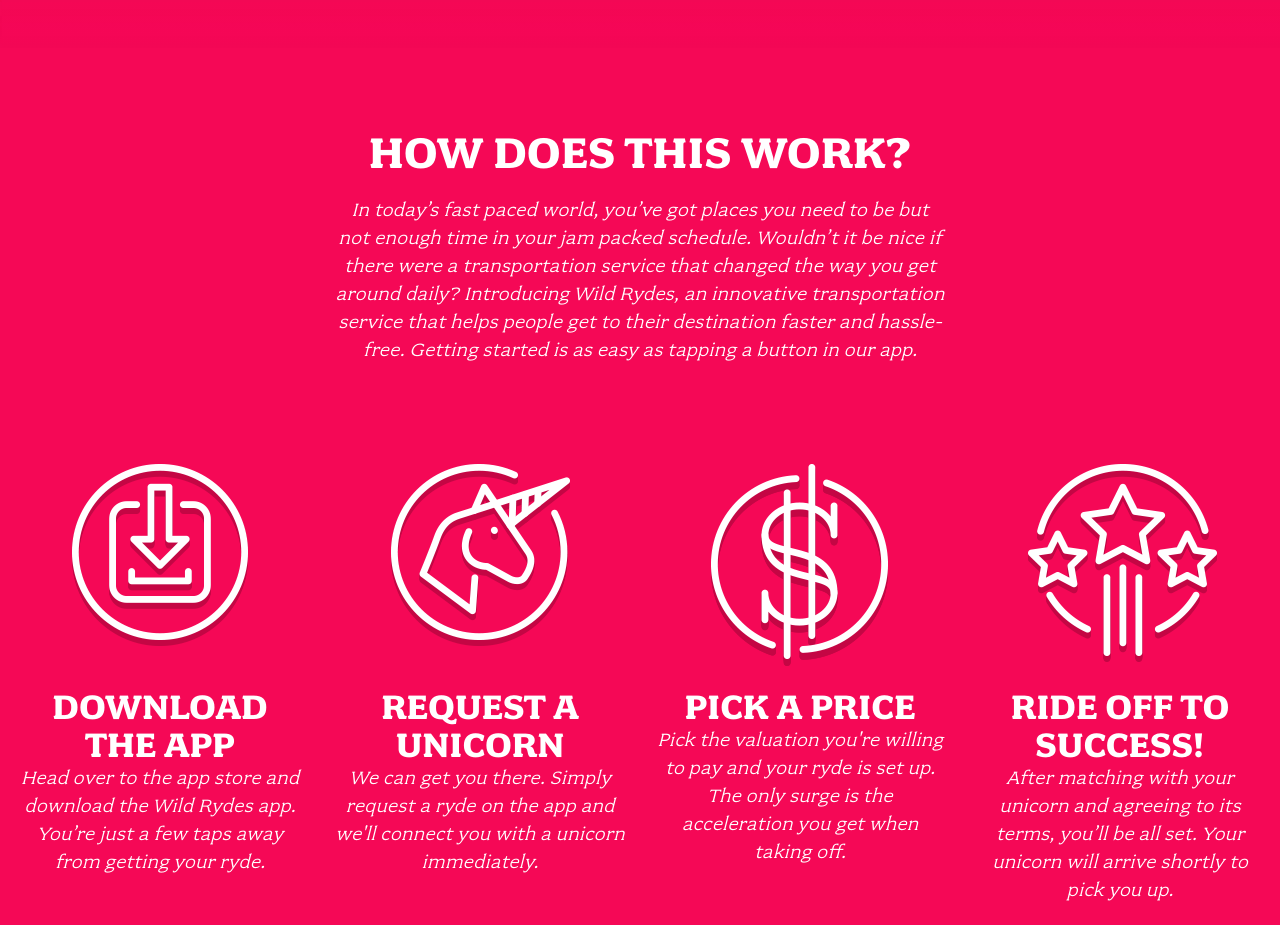
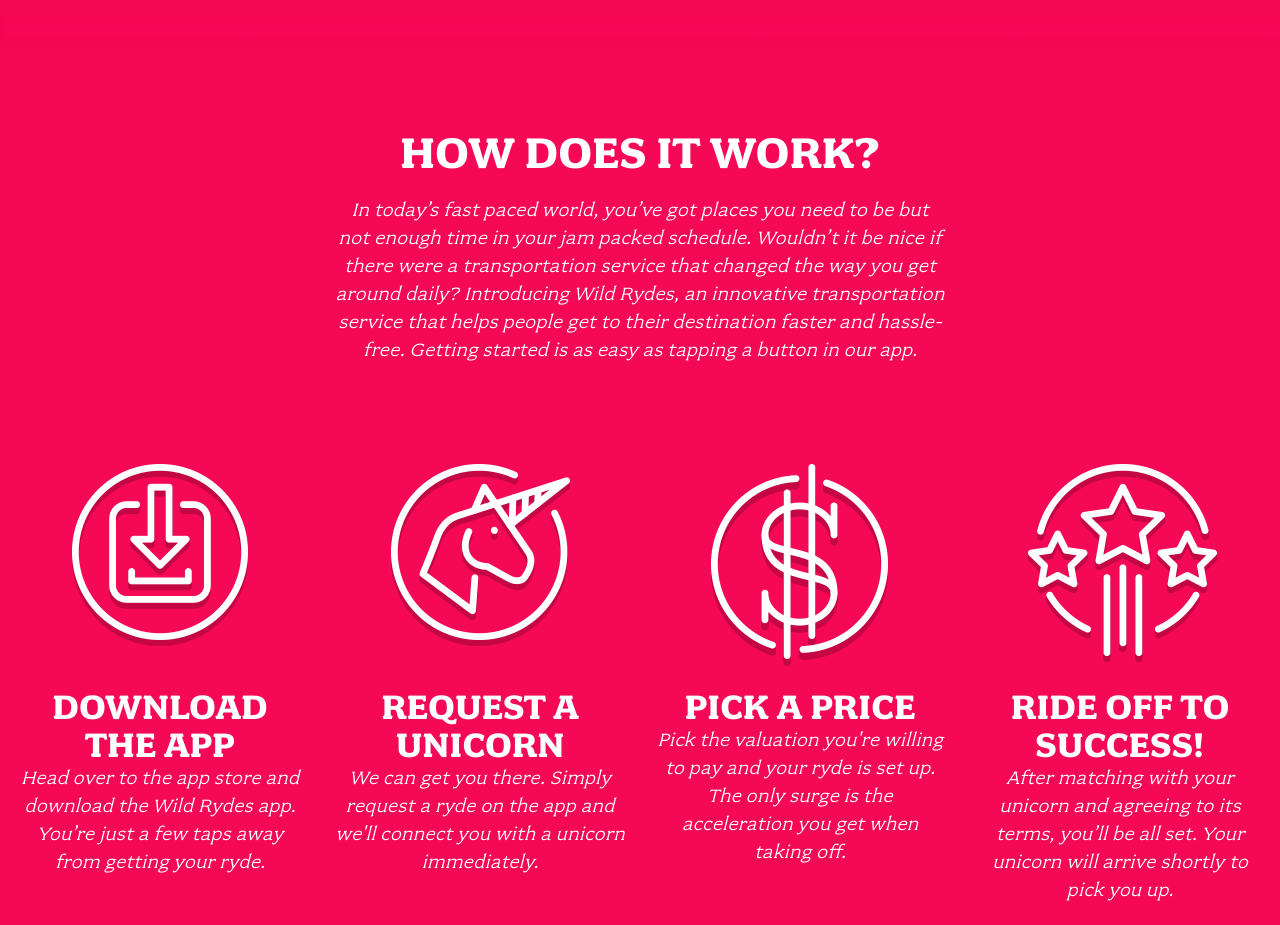
Before and after one commit to atfaizzz/wildrydes, a plain HTML site: page index.html in a window 1280 px wide. Shown: the part 900-1825 px from the top of the page. Drawn offline with Linux system fonts and the light colour scheme.

Commit message:
minor change

```diff
--- a/index.html
+++ b/index.html
@@ -30,7 +30,7 @@
 
   <section class="home-about">
     <div class="row column large-9 xlarge-6 xxlarge-4">
-      <h2 class="section-title">How Does This Work?</h2>
+      <h2 class="section-title">How does it work?</h2>
       <p class="content">
         In today’s fast paced world, you’ve got places you need to be but not enough time in your jam packed schedule. Wouldn’t it be nice if there were a transportation service that changed the way you get around daily? Introducing Wild Rydes, an innovative transportation service that helps people get to their destination faster and hassle-free. Getting started is as easy as tapping a button in our app.
       </p>
```
